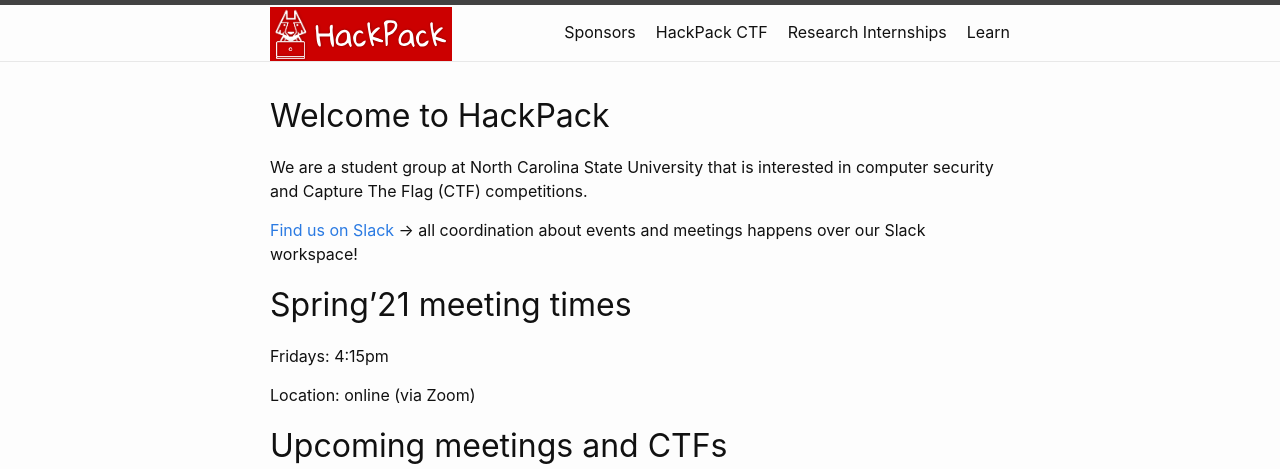
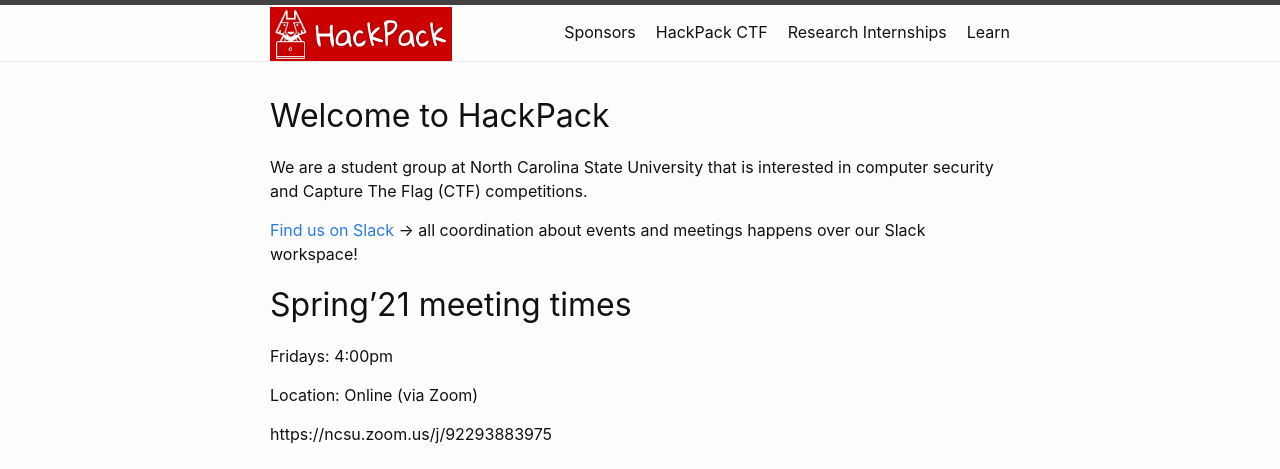
Before and after one commit to kapravel/hackpack-web, a Jekyll site: the page built from index.md, in a window 1280 px wide. Shown: the top 469 px of the page. Built offline with Jekyll 4.4.1, drawn with Linux system fonts in a browser that asks for light colours.

Commit message:
Added Zoom link; Corrected meeting time

```diff
--- a/index.md
+++ b/index.md
@@ -13,9 +13,11 @@ We are a student group at North Carolina State University that is interested in
 
 # Spring'21 meeting times
 
-Fridays: 4:15pm
+Fridays: 4:00pm
 
-Location: online (via Zoom)
+Location: Online (via Zoom)
+
+https://ncsu.zoom.us/j/92293883975
 
 # Upcoming meetings and CTFs
 
```
